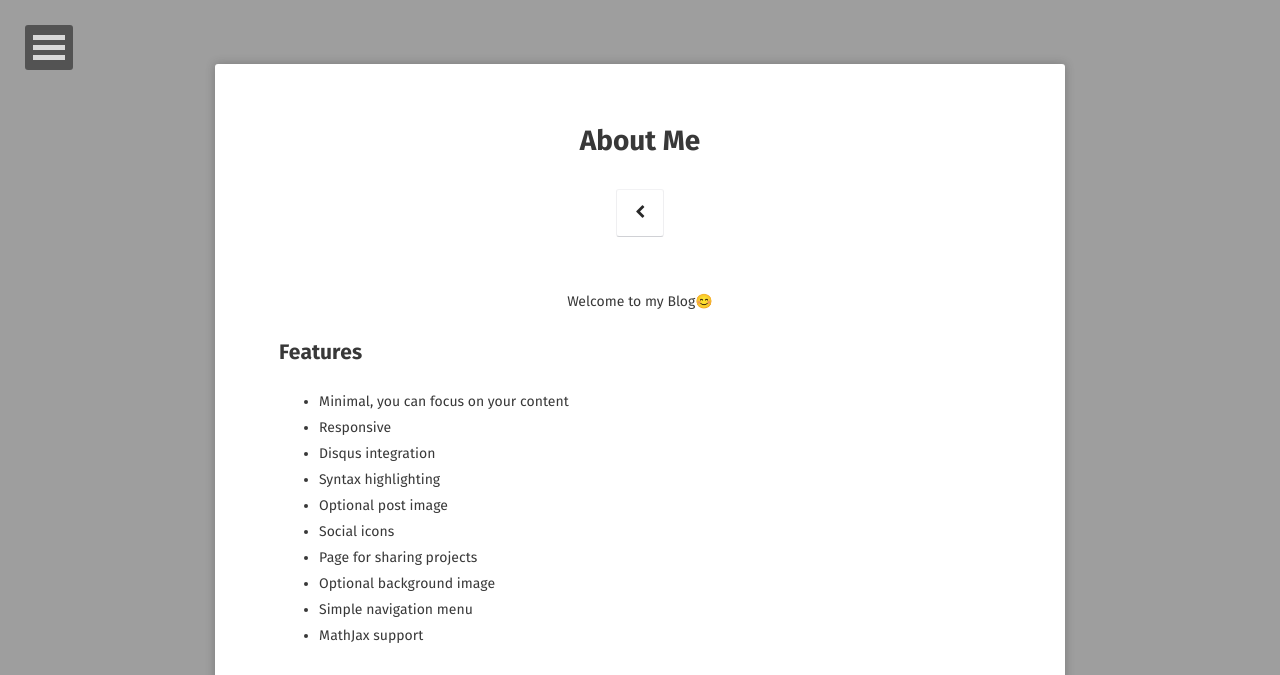
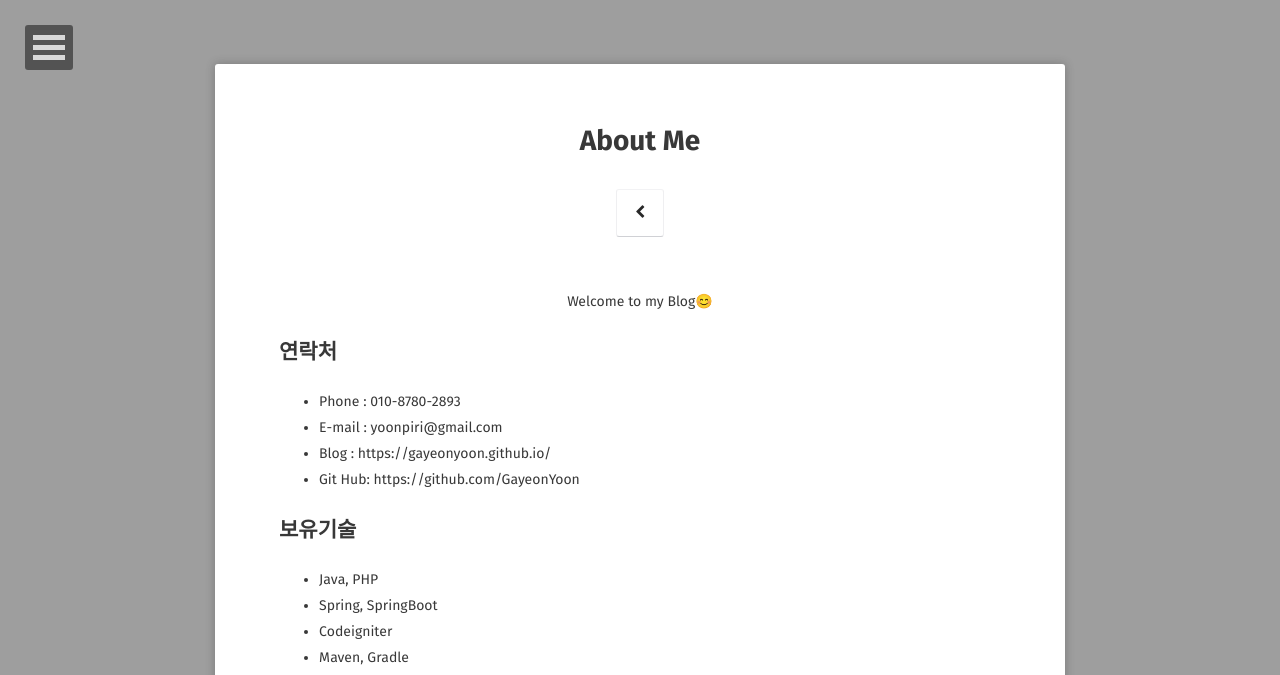
Before and after one commit to GayeonYoon/GayeonYoon.github.io, a Jekyll site: the page built from about/index.md, in a window 1280 px wide, cut to the strip 0-675 px from the top of the page. Built offline with Jekyll 4.4.1, drawn with Linux system fonts in a browser that asks for light colours; some web fonts are replaced.

Commit message:
Update index.md

```diff
--- a/about/index.md
+++ b/about/index.md
@@ -8,19 +8,17 @@ comments: false
 
 <center>Welcome to my Blog😊</center>
 
-## Features
-* Minimal, you can focus on your content
-* Responsive
-* Disqus integration
-* Syntax highlighting
-* Optional post image
-* Social icons
-* Page for sharing projects
-* Optional background image
-* Simple navigation menu
-* MathJax support
+## 연락처
+* Phone : 010-8780-2893
+* E-mail : yoonpiri@gmail.com
+* Blog : https://gayeonyoon.github.io/
+* Git Hub: https://github.com/GayeonYoon
 
-## Preview
+## 보유기술
+* Java, PHP
+* Spring, SpringBoot
+* Codeigniter
+* Maven, Gradle
 
 {% capture images %}
     https://cloud.githubusercontent.com/assets/754514/14509720/61c61058-01d6-11e6-93ab-0918515ecd56.png
```
